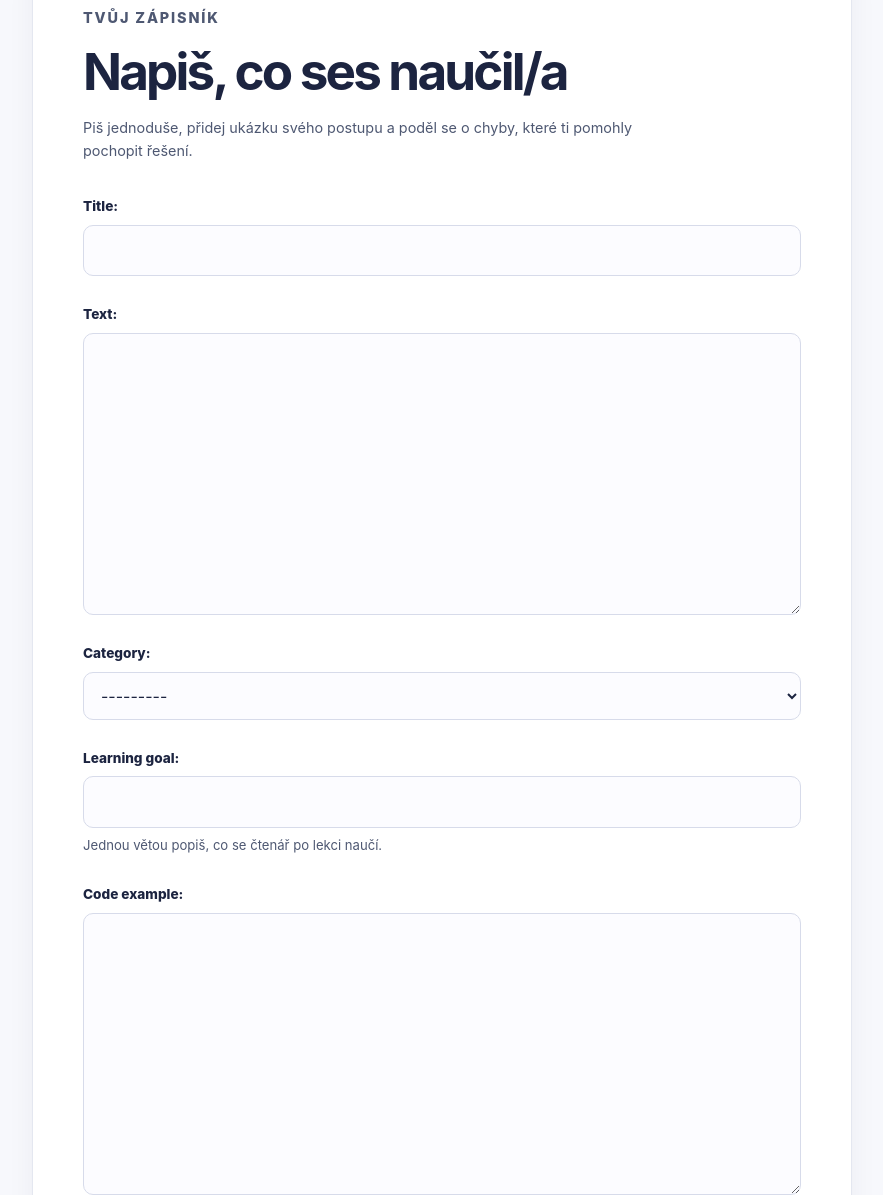
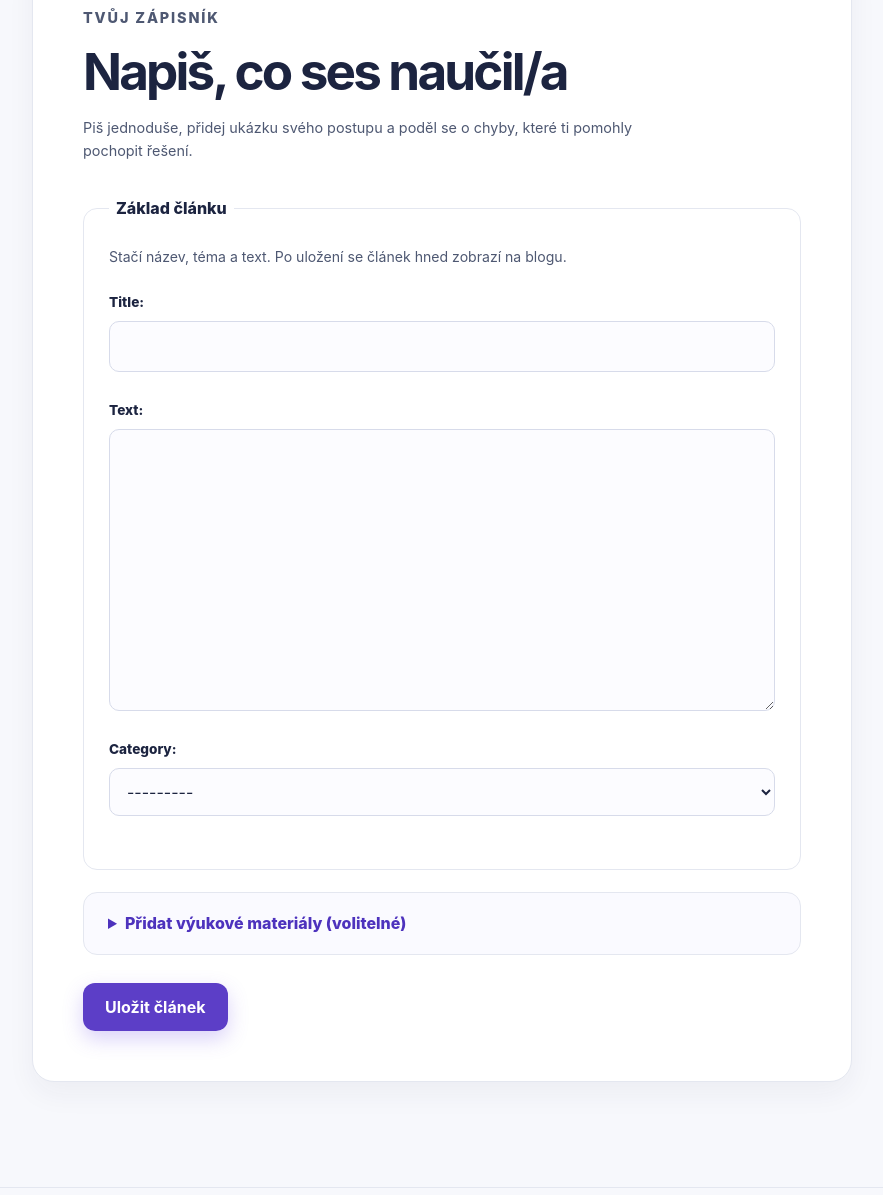
Before and after one commit to rarasek16/my-first-blog, a Django app: page /post/new/ in a window 1280 px wide. Shown: the part 242-1437 px from the top of the page, without its empty margins (198-1081 px from the left). Run offline with Django 5.2, Linux system fonts and the light colour scheme; the visitor is signed in with stand-in values (Sample User, id 1); data that the repository does not hold is empty.

Commit message:
Add demo admin and streamlined post form
Co-authored-by: Copilot <223556219+Copilot@users.noreply.github.com>

```diff
--- a/blog/forms.py
+++ b/blog/forms.py
@@ -27,7 +27,10 @@ class PostForm(forms.ModelForm):
     def __init__(self, *args, **kwargs):
         super().__init__(*args, **kwargs)
         for name, field in self.fields.items():
-            field.widget.attrs["aria-describedby"] = f"{name}-help {name}-errors"
+            descriptions = [f"{name}-errors"]
+            if field.help_text:
+                descriptions.insert(0, f"{name}-help")
+            field.widget.attrs["aria-describedby"] = " ".join(descriptions)
 
 
 class RegistrationForm(UserCreationForm):
@@ -38,4 +41,7 @@ class RegistrationForm(UserCreationForm):
     def __init__(self, *args, **kwargs):
         super().__init__(*args, **kwargs)
         for name, field in self.fields.items():
-            field.widget.attrs["aria-describedby"] = f"{name}-help {name}-errors"
+            descriptions = [f"{name}-errors"]
+            if field.help_text:
+                descriptions.insert(0, f"{name}-help")
+            field.widget.attrs["aria-describedby"] = " ".join(descriptions)
--- a/blog/static/blog/css/site.css
+++ b/blog/static/blog/css/site.css
@@ -790,6 +790,44 @@ textarea:focus-visible {
     margin-top: 34px;
 }
 
+.form-section {
+    margin: 0 0 22px;
+    padding: 25px;
+    border: 1px solid var(--line);
+    border-radius: 14px;
+}
+
+.form-section legend {
+    padding: 0 7px;
+    color: var(--ink);
+    font-weight: 800;
+}
+
+.form-section-intro,
+.advanced-fields > p {
+    margin: 0 0 23px;
+    color: var(--muted);
+    font-size: 0.88rem;
+}
+
+.advanced-fields {
+    margin: 0 0 28px;
+    padding: 18px 24px;
+    border: 1px solid var(--line);
+    border-radius: 14px;
+    background: #fafaff;
+}
+
+.advanced-fields summary {
+    color: var(--violet-dark);
+    cursor: pointer;
+    font-weight: 800;
+}
+
+.advanced-fields[open] summary {
+    margin-bottom: 19px;
+}
+
 .form-field {
     display: grid;
     gap: 7px;
@@ -986,6 +1024,11 @@ textarea:focus-visible {
         border-radius: 16px;
     }
 
+    .form-section,
+    .advanced-fields {
+        padding: 19px;
+    }
+
     .bonus-hero {
         align-items: start;
         flex-direction: column;
--- a/blog/templates/blog/post_edit.html
+++ b/blog/templates/blog/post_edit.html
@@ -12,7 +12,28 @@
         {% if form.non_field_errors %}
             <div class="form-error" role="alert">{{ form.non_field_errors }}</div>
         {% endif %}
+        <fieldset class="form-section">
+            <legend>Základ článku</legend>
+            <p class="form-section-intro">Stačí název, téma a text. Po uložení se článek hned zobrazí na blogu.</p>
             {% for field in form %}
+                {% if field.name == "title" or field.name == "category" or field.name == "text" %}
+                    <div class="form-field">
+                        {{ field.label_tag }}
+                        {{ field }}
+                        <div id="{{ field.name }}-errors">
+                            {% for error in field.errors %}
+                                <p class="form-error" role="alert">{{ error }}</p>
+                            {% endfor %}
+                        </div>
+                    </div>
+                {% endif %}
+            {% endfor %}
+        </fieldset>
+        <details class="advanced-fields">
+            <summary>Přidat výukové materiály (volitelné)</summary>
+            <p>Pro metodickou lekci můžeš přidat vzdělávací cíl, ukázku kódu, vysvětlení a úkol.</p>
+            {% for field in form %}
+                {% if field.name != "title" and field.name != "category" and field.name != "text" %}
                     <div class="form-field">
                         {{ field.label_tag }}
                         {{ field }}
@@ -23,7 +44,9 @@
                             {% endfor %}
                         </div>
                     </div>
+                {% endif %}
             {% endfor %}
+        </details>
         <button class="button" type="submit">Uložit článek</button>
     </form>
 </section>
```
Also changed, not shown: blog/management/commands/create_demo_accounts.py (+8 -6 lines), blog/tests.py (+18 -1 lines), README.md. Lines whose indentation alone changed are shown as unchanged.
